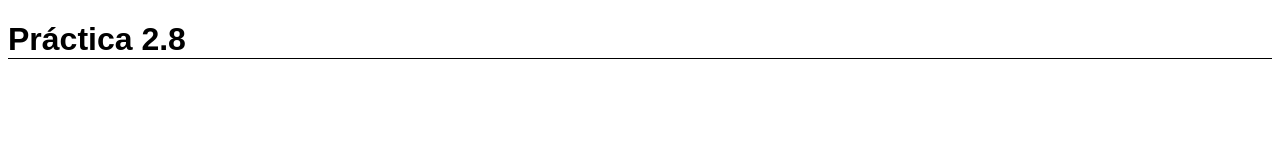
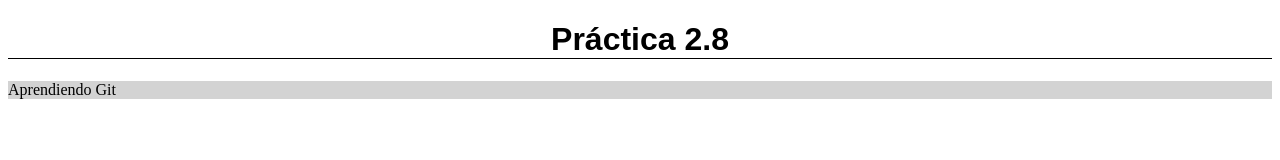
Before and after one commit to rubenvg16/-practica-2-8, a plain HTML site: page index.html in a window 1280 px wide. Drawn offline with Linux system fonts and the light colour scheme.

Commit message:
Párrafo gris

```diff
--- a/css/estilos.css
+++ b/css/estilos.css
@@ -1,4 +1,8 @@
 h1 {
     font-family: sans-serif;
     border-bottom: 1px solid black;
+    text-align: center;
 }
+p {
+    background-color: lightgray;
+}
--- a/index.html
+++ b/index.html
@@ -9,5 +9,6 @@
 </head>
 <body>
     <h1>Práctica 2.8</h1>
+    <p>Aprendiendo Git</p>
 </body>
 </html>
```
